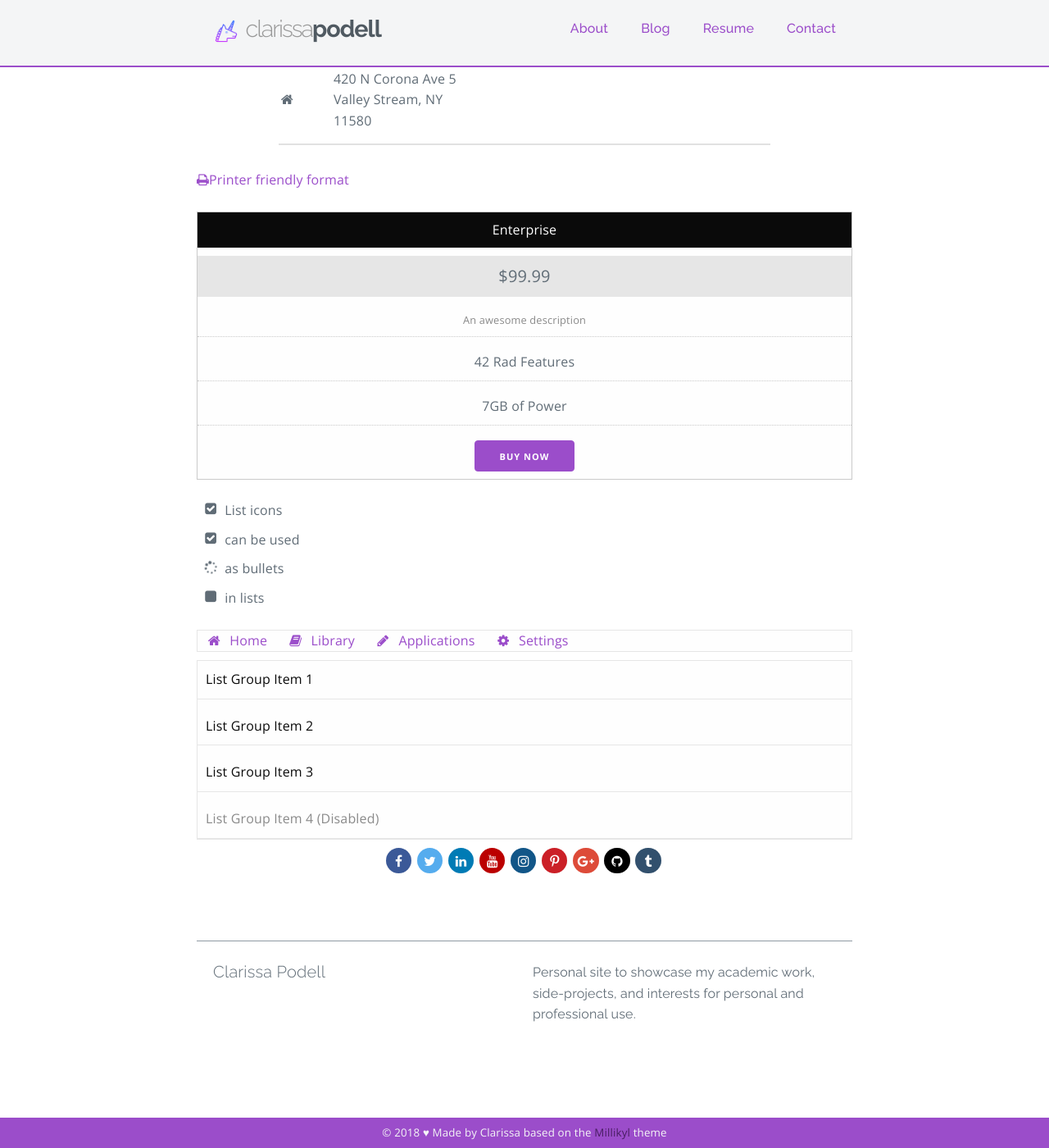
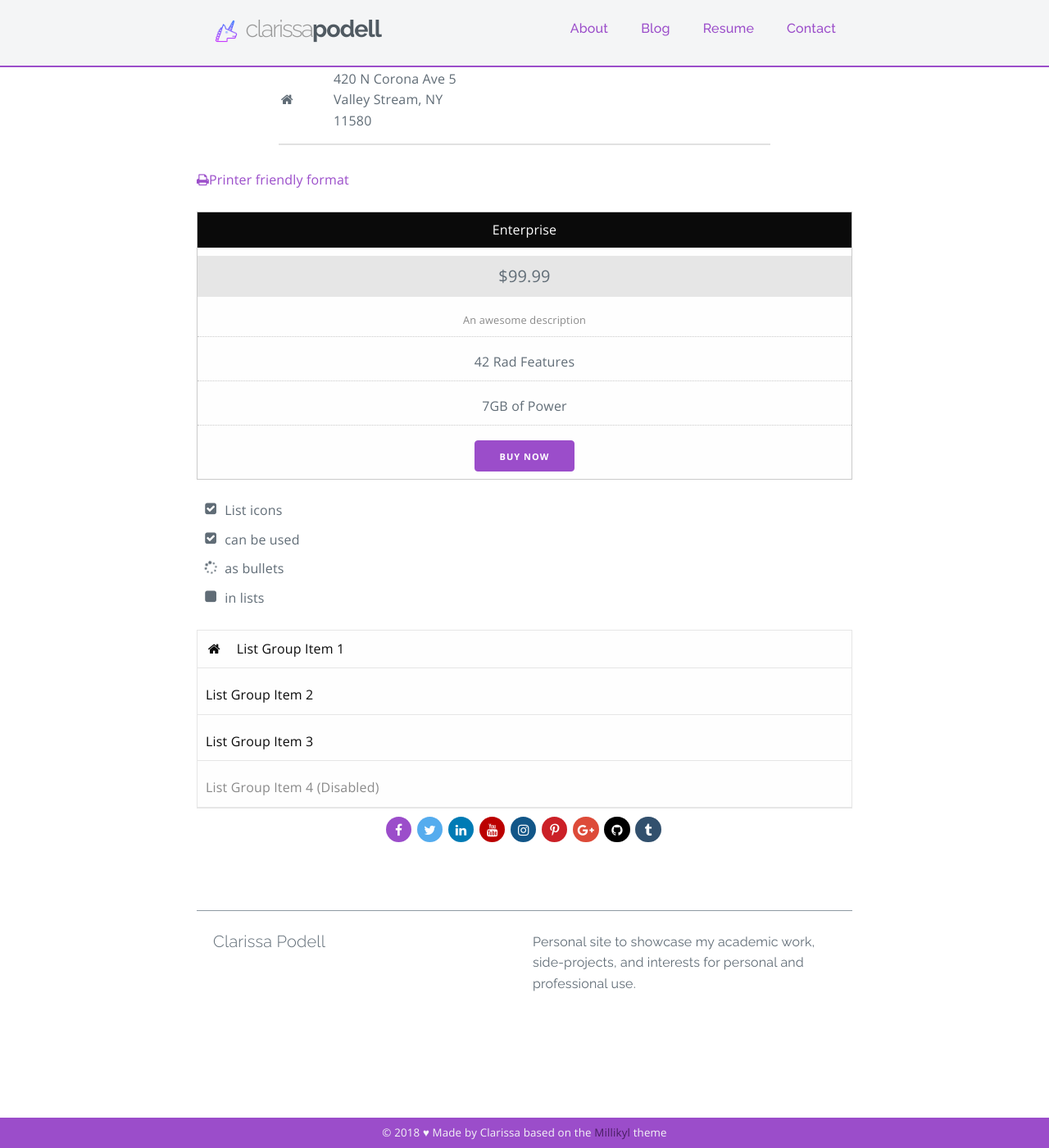
Before and after one commit to c1arissa/c1arissa.github.io, a Jekyll site: the page built from contact.md, in a window 1280 px wide and 1400 px high, scrolled down 457 px. Shown: the whole window at 82% size. Built offline with Jekyll 4.4.1, drawn with Linux system fonts in a browser that asks for light colours; nearby versions of some CDN libraries; a style sheet for code colours, icons or effects is not loaded.

Commit message:
Update contact.md

```diff
--- a/contact.md
+++ b/contact.md
@@ -118,16 +118,8 @@
 </ul>
 
 
-<div class="list-group">
-  <a class="list-group-item" href="#"><i class="fa fa-home fa-fw" aria-hidden="true"></i>&nbsp; Home</a>
-  <a class="list-group-item" href="#"><i class="fa fa-book fa-fw" aria-hidden="true"></i>&nbsp; Library</a>
-  <a class="list-group-item" href="#"><i class="fa fa-pencil fa-fw" aria-hidden="true"></i>&nbsp; Applications</a>
-  <a class="list-group-item" href="#"><i class="fa fa-cog fa-fw" aria-hidden="true"></i>&nbsp; Settings</a>
-</div>
-
-
 <ul class="list-group">
-  <li class="list-group-item">List Group Item 1</li>
+  <li class="list-group-item"><i class="fa fa-home fa-fw" aria-hidden="true"></i>&nbsp;&nbsp;&nbsp;&nbsp;List Group Item 1</li>
   <li class="list-group-item">List Group Item 2</li>
   <li class="list-group-item">List Group Item 3</li>
   <li class="list-group-item disabled">List Group Item 4 (Disabled)</li>
@@ -160,16 +152,6 @@
   margin-right: 0.25rem;
   margin-bottom: 0.25rem;
   background: #9b4dca;
-}
-
-.rounded-social-buttons .social-button.facebook {
-  background: #3b5998;
-}
-
-.rounded-social-buttons .social-button.facebook:hover, .rounded-social-buttons .social-button.facebook:focus {
-  color: #3b5998;
-  background: #fefefe;
-  border-color: #3b5998;
 }
 
 .rounded-social-buttons .social-button.twitter {
@@ -289,7 +271,7 @@
 </style>
 
 <div class="rounded-social-buttons">
-  <a class="social-button facebook" href="#"><i class="fa fa-facebook"></i></a>
+  <a class="social-button" href="#"><i class="fa fa-facebook"></i></a>
   <a class="social-button twitter" href="#"><i class="fa fa-twitter"></i></a>
   <a class="social-button linkedin" href="#"></a>
   <a class="social-button youtube" href="#"></a>
```
